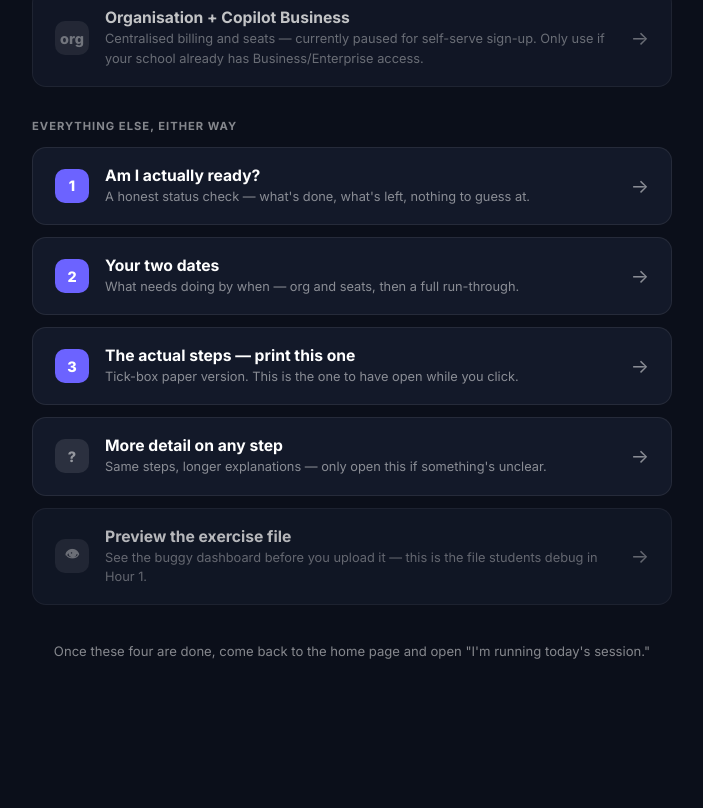
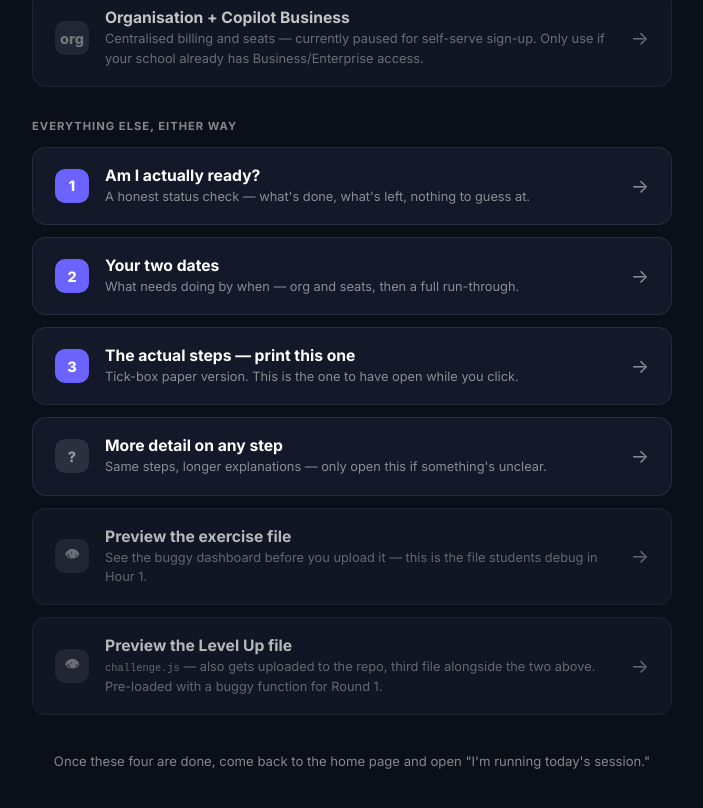
Before and after one commit to testingdev-007/devtest, a plain HTML site: page admin-setup.html in a window 1280 px wide. Shown: the part 619-1427 px from the top of the page, without its empty margins (288-991 px from the left). Before the commit the page ends 1361 px from the top, so only its background shows below. Drawn offline with Linux system fonts and the light colour scheme.

Commit message:
Add files via upload

```diff
--- a/admin-setup.html
+++ b/admin-setup.html
@@ -129,6 +129,15 @@
         <div class="step-arrow">→</div>
       </a>
 
+      <a class="step-link" href="challenge.js" style="opacity:0.7">
+        <div class="step-badge optional">👁</div>
+        <div class="step-content">
+          <div class="step-title">Preview the Level Up file</div>
+          <div class="step-desc"><code>challenge.js</code> — also gets uploaded to the repo, third file alongside the two above. Pre-loaded with a buggy function for Round 1.</div>
+        </div>
+        <div class="step-arrow">→</div>
+      </a>
+
     </div>
 
     <div class="print-note">Once these four are done, come back to the home page and open "I'm running today's session."</div>
```
Also changed, not shown: printable-setup-guide.html (+2 -2 lines), 1 other file.
